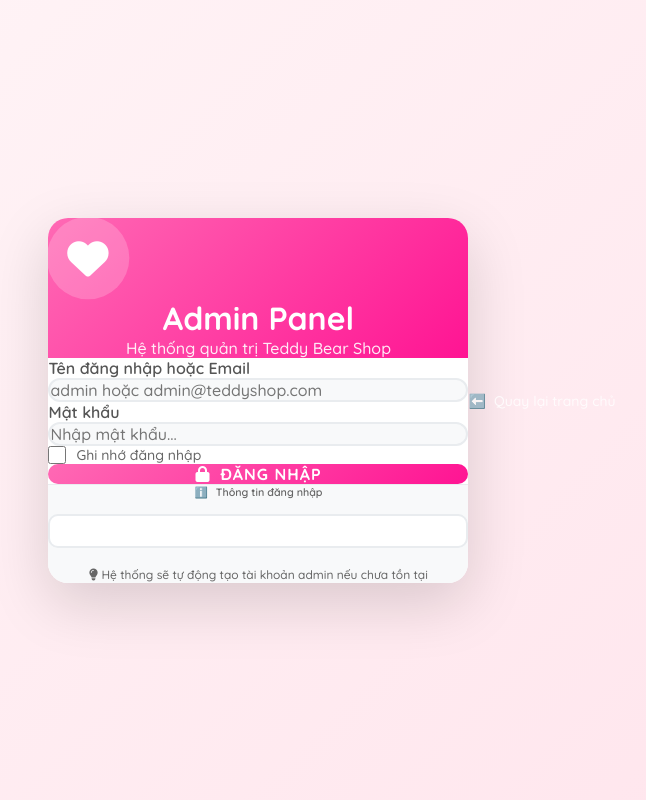
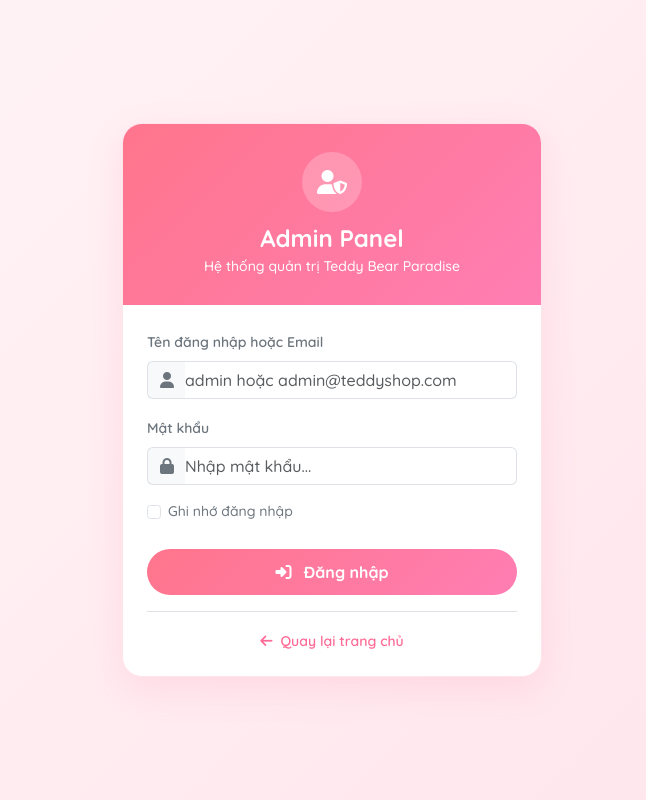
Before and after one commit to MemorisDuy/teddy_bear_shop, a PHP site: page /teddy_bear_shop/admin/admin-login.php in a window 1280 px wide. Shown: the whole page, without its empty margins (308-954 px from the left). Run offline with PHP 8.4, Linux system fonts and the light colour scheme; data comes from the database, SQL or seed files in the repository; some libraries are stand-ins or nearby versions.

Commit message:
fix(core,ui): fix FontAwesome 6 square boxes in search.css, fix Admin Login layout, and fix PHP 8.2 dynamic property deprecation in Database.php

```diff
--- a/admin/admin-login.php
+++ b/admin/admin-login.php
@@ -59,80 +59,134 @@ if (isset($_SESSION['admin_logged_in']) && $_SESSION['admin_logged_in'] === true
 <head>
     <meta charset="UTF-8">
     <meta name="viewport" content="width=device-width, initial-scale=1.0">
-    <title>Admin Login - Teddy Bear Shop</title>
+    <title>Đăng nhập Quản trị - Teddy Bear Paradise</title>
+    <link href="https://cdn.jsdelivr.net/npm/bootstrap@5.3.0/dist/css/bootstrap.min.css" rel="stylesheet">
+    <link rel="stylesheet" href="https://cdn.jsdelivr.net/npm/@fortawesome/fontawesome-free@6.4.0/css/all.min.css">
     <link href="https://fonts.googleapis.com/css2?family=Quicksand:wght@500;600;700&family=Nunito:wght@400;600;700&display=swap" rel="stylesheet">
-    <link href="https://cdnjs.cloudflare.com/ajax/libs/font-awesome/6.4.0/css/all.min.css" rel="stylesheet">
-    <link rel="stylesheet" href="../css/admin-login.css">
+    <style>
+        body {
+            font-family: 'Quicksand', 'Nunito', sans-serif;
+            background: linear-gradient(135deg, #fff5f7 0%, #ffe4ec 100%);
+            min-height: 100vh;
+            display: flex;
+            align-items: center;
+            justify-content: center;
+            padding: 20px;
+            color: #1e293b;
+        }
+        .admin-login-card {
+            max-width: 420px;
+            width: 100%;
+            border-radius: 20px;
+            border: 1px solid #ffe4ec;
+            box-shadow: 0 12px 36px rgba(255, 107, 150, 0.14);
+            overflow: hidden;
+            background: #ffffff;
+        }
+        .admin-login-header {
+            background: linear-gradient(135deg, #ff758c 0%, #ff7eb3 100%);
+            padding: 28px 24px;
+            text-align: center;
+            color: #ffffff;
+        }
+        .admin-icon-circle {
+            width: 60px;
+            height: 60px;
+            border-radius: 50%;
+            background: rgba(255, 255, 255, 0.22);
+            display: inline-flex;
+            align-items: center;
+            justify-content: center;
+            margin-bottom: 12px;
+            font-size: 24px;
+        }
+        .btn-admin-login {
+            background: linear-gradient(135deg, #ff758c 0%, #ff7eb3 100%);
+            border: none;
+            color: #ffffff;
+            font-weight: 700;
+            border-radius: 999px;
+            padding: 11px 24px;
+            transition: all 0.25s ease;
+        }
+        .btn-admin-login:hover {
+            transform: translateY(-2px);
+            box-shadow: 0 6px 18px rgba(255, 107, 150, 0.35);
+            color: #ffffff;
+        }
+        .form-control:focus {
+            border-color: #ff6b96;
+            box-shadow: 0 0 0 0.2rem rgba(255, 107, 150, 0.2);
+        }
+    </style>
 </head>
 <body>
-    <div class="login-container">
-        <div class="login-header">
-            <div class="login-icon"><i class="fas fa-heart"></i></div>
-            <h1 class="login-title">Admin Panel</h1>
-            <p class="login-subtitle">Hệ thống quản trị Teddy Bear Shop</p>
+    <div class="admin-login-card">
+        <div class="admin-login-header">
+            <div class="admin-icon-circle">
+                <i class="fas fa-user-shield"></i>
+            </div>
+            <h4 class="fw-bold mb-1">Admin Panel</h4>
+            <p class="small mb-0 opacity-90">Hệ thống quản trị Teddy Bear Paradise</p>
         </div>
 
-        <div class="login-body">
+        <div class="p-4">
             <?php if ($error_message): ?>
-                <div class="alert alert-danger" style="font-size:16px; font-weight:bold; color:#b30000; background:#fff3f3; border:2px solid #ffb3b3; padding:16px; margin-bottom:20px; border-radius:8px;">
-                    <i class="fas fa-exclamation-triangle"></i>
+                <div class="alert alert-danger rounded-3 small mb-3">
+                    <i class="fas fa-exclamation-triangle me-1"></i>
                     <?php echo htmlspecialchars($error_message); ?>
                 </div>
             <?php endif; ?>
 
             <?php if ($success_message): ?>
-                <div class="alert alert-success" style="font-size:16px; font-weight:bold; color:#006600; background:#f0fff0; border:2px solid #90EE90; padding:16px; margin-bottom:20px; border-radius:8px;">
-                    <i class="fas fa-check-circle"></i>
+                <div class="alert alert-success rounded-3 small mb-3">
+                    <i class="fas fa-check-circle me-1"></i>
                     <?php echo htmlspecialchars($success_message); ?>
                 </div>
             <?php endif; ?>
 
-            <form method="POST" class="login-form">
-                <div class="form-group">
-                    <label class="form-label">Tên đăng nhập hoặc Email</label>
-                    <input type="text" name="username" class="form-control" required
-                           placeholder="admin hoặc admin@teddyshop.com"
-                           value="<?php echo htmlspecialchars($_POST['username'] ?? ''); ?>">
+            <form method="POST">
+                <div class="mb-3">
+                    <label class="form-label fw-semibold text-secondary small">Tên đăng nhập hoặc Email</label>
+                    <div class="input-group">
+                        <span class="input-group-text bg-light border-end-0 text-secondary">
+                            <i class="fas fa-user"></i>
+                        </span>
+                        <input type="text" name="username" class="form-control border-start-0 ps-0" required
+                               placeholder="admin hoặc admin@teddyshop.com"
+                               value="<?php echo htmlspecialchars($_POST['username'] ?? ''); ?>">
+                    </div>
                 </div>
 
-                <div class="form-group">
-                    <label class="form-label">Mật khẩu</label>
-                    <input type="password" name="password" class="form-control" required
-                           placeholder="Nhập mật khẩu...">
+                <div class="mb-3">
+                    <label class="form-label fw-semibold text-secondary small">Mật khẩu</label>
+                    <div class="input-group">
+                        <span class="input-group-text bg-light border-end-0 text-secondary">
+                            <i class="fas fa-lock"></i>
+                        </span>
+                        <input type="password" name="password" class="form-control border-start-0 ps-0" required
+                               placeholder="Nhập mật khẩu...">
+                    </div>
                 </div>
 
-                <div class="form-check">
+                <div class="form-check mb-4 small">
                     <input type="checkbox" name="remember" id="remember" class="form-check-input">
-                    <label for="remember" class="form-check-label">Ghi nhớ đăng nhập</label>
+                    <label for="remember" class="form-check-label text-secondary">Ghi nhớ đăng nhập</label>
                 </div>
 
-                <button type="submit" class="btn btn-primary w-100 mt-3">
-                    <i class="fas fa-lock"></i>
-                    <span>Đăng nhập</span>
-                </button>
+                <div class="d-grid mb-3">
+                    <button type="submit" class="btn btn-admin-login">
+                        <i class="fas fa-sign-in-alt me-2"></i> Đăng nhập
+                    </button>
+                </div>
             </form>
+
+            <div class="text-center pt-3 border-top">
+                <a href="../index.php" class="text-decoration-none small fw-semibold" style="color: #ff6b96;">
+                    <i class="fas fa-arrow-left me-1"></i> Quay lại trang chủ
+                </a>
+            </div>
         </div>
-
-        <div class="demo-section">
-            <h6 style="margin-bottom: 15px; color: #666; font-weight: 600; display: flex; align-items: center; justify-content: center; gap: 8px;">
-                <span>ℹ️</span>
-                Thông tin đăng nhập
-            </h6>
-            <div style="background: white; padding: 15px; border-radius: 10px; border: 2px solid #e9ecef; margin-bottom: 15px;">
-                <p style="margin: 0; font-size: 14px; line-height: 1.6;">
-
-                </p>
-            </div>
-            <small style="color: #666; font-size: 12px;">
-                <i class="fas fa-lightbulb"></i> Hệ thống sẽ tự động tạo tài khoản admin nếu chưa tồn tại
-            </small>
-        </div>
-    </div>
-
-    <div class="back-link">
-        <a href="../index.php">
-            <span>⬅️</span> Quay lại trang chủ
-        </a>
     </div>
 </body>
 </html>
--- a/config/config.php
+++ b/config/config.php
@@ -5,16 +5,17 @@
  */
 
 // Define environment constants FIRST
-define('APP_ENV', 'development');
-define('APP_DEBUG', true);
+$is_prod = isset($_SERVER['HTTP_HOST']) && strpos($_SERVER['HTTP_HOST'], 'infinityfree') !== false;
+define('APP_ENV', $is_prod ? 'production' : 'development');
+define('APP_DEBUG', !$is_prod);
 
 // Error reporting
 if (APP_DEBUG) {
-    error_reporting(E_ALL);
+    error_reporting(E_ALL & ~E_DEPRECATED);
     ini_set('display_errors', 1);
     ini_set('display_startup_errors', 1);
 } else {
-    error_reporting(0);
+    error_reporting(E_ALL & ~E_DEPRECATED & ~E_NOTICE & ~E_WARNING);
     ini_set('display_errors', 0);
 }
 
--- a/includes/header.php
+++ b/includes/header.php
@@ -53,9 +53,9 @@ if (!defined('SITE_NAME')) {
     <link href="https://fonts.googleapis.com/css2?family=Quicksand:wght@500;600;700&family=Nunito:wght@400;600;700&display=swap" rel="stylesheet">
 
     <!-- Search Overlay Stylesheet -->
-    <link rel="stylesheet" href="<?php echo SITE_URL; ?>/css/search.css?v=2026111602">
+    <link rel="stylesheet" href="<?php echo SITE_URL; ?>/css/search.css?v=2026111603">
     <!-- Main Modern Clean Design System (Hệ thống giao diện chuẩn hóa duy nhất) -->
-    <link rel="stylesheet" href="<?php echo SITE_URL; ?>/css/clean-modern.css?v=2026111602">
+    <link rel="stylesheet" href="<?php echo SITE_URL; ?>/css/clean-modern.css?v=2026111603">
 
     <?php if (isset($custom_css)): ?>
     <!-- Custom page CSS -->
@@ -68,7 +68,7 @@ if (!defined('SITE_NAME')) {
 <nav class="navbar navbar-expand-lg navbar-light bg-white shadow-sm">
     <div class="container">
         <a class="navbar-brand" href="<?php echo SITE_URL; ?>">
-            🐻 <?php echo htmlspecialchars(SITE_NAME); ?>
+            <i class="fas fa-heart text-pink"></i> Teddy Bear Paradise
         </a>
 
         <button class="navbar-toggler" type="button" data-bs-toggle="collapse" data-bs-target="#navbarNav" aria-controls="navbarNav" aria-expanded="false" aria-label="Toggle navigation">
```
Also changed, not shown: css/clean-modern.css (+14 -0 lines), css/search.css (+1 -23 lines), 2 other files.
